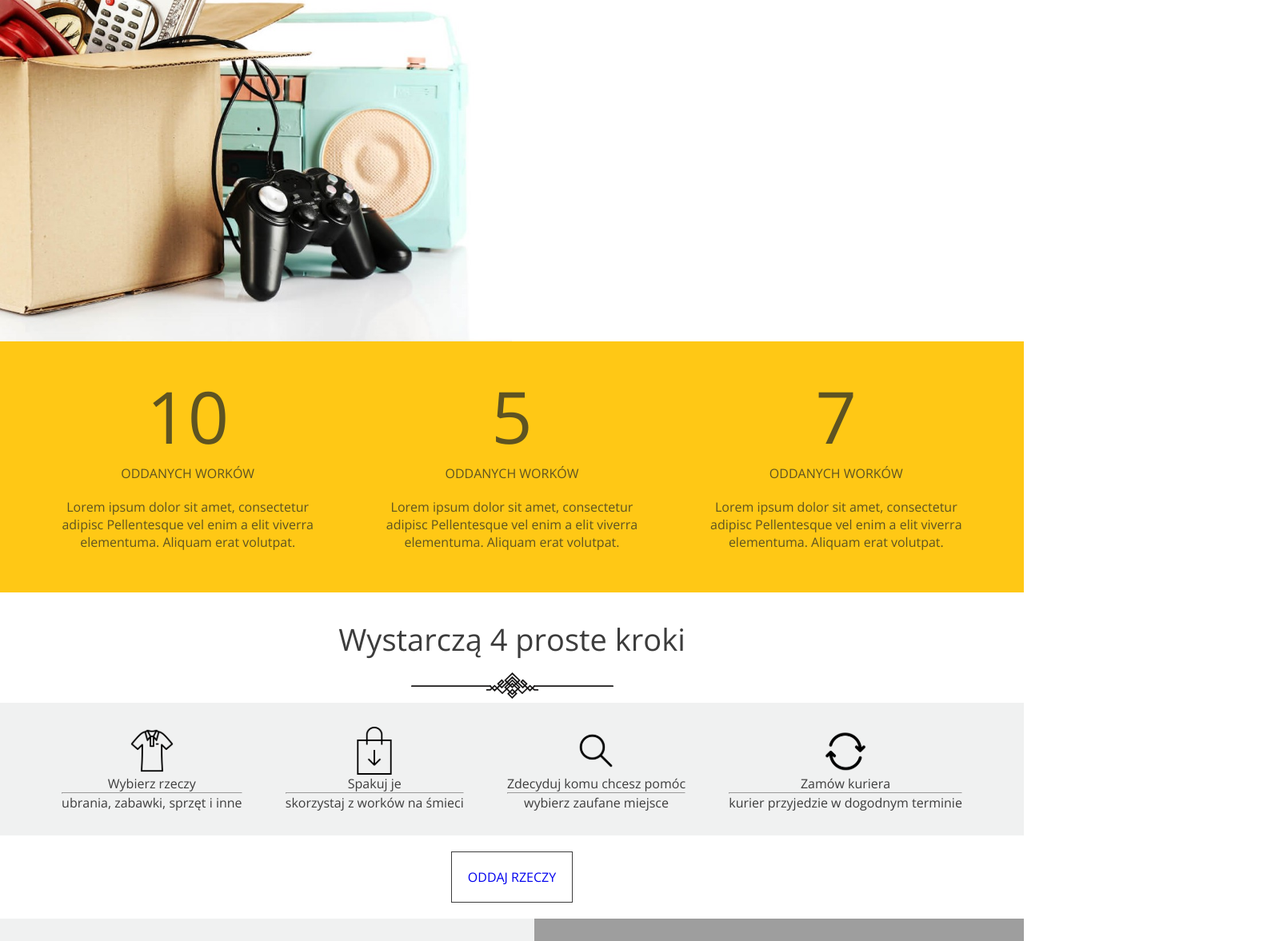
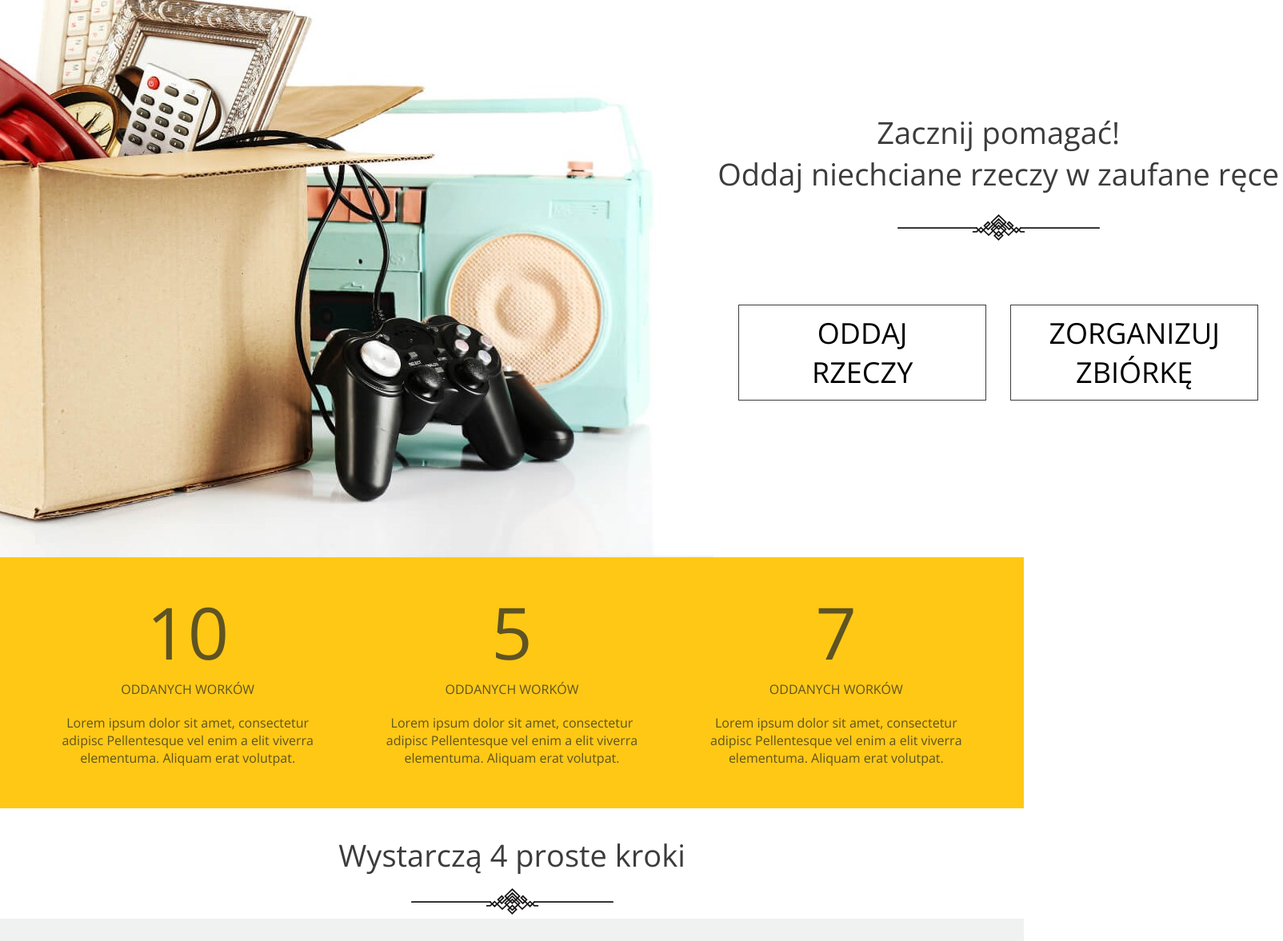
Before and after one commit to etuzimek/Start-helping, a React (Create React App) app: page / in a window 1280 px wide. Shown: the part 260-1437 px from the top of the page at 80% size, 1604 px wide, since content can reach past the window. Built offline with nearby package versions, Linux system fonts and the light colour scheme; grey boxes are pictures that could not be loaded.

Commit message:
header corrected

```diff
--- a/src/components/header/Header.js
+++ b/src/components/header/Header.js
@@ -8,23 +8,21 @@ function Header() {
     <header className="header">
       <div className="header__container">
         <img src={homeHeroImageImg} alt="box" />
-        <div>
+        <div className="header__nav">
           <Nav />
-          {/* <div className="header__right">
-            <p className="header__note">
-              Zacznij pomagać! <br />
-              Oddaj niechciane rzeczy w zaufane ręce
-            </p>
+          <div className="header__right">
+            <p>Zacznij pomagać! </p>
+            <p> Oddaj niechciane rzeczy w zaufane ręce</p>
             <img src={decorationImg} alt="decoration" />
-            <div className="button">
-              <a href="/login" className="button__header">
+            <div>
+              <button className="button">
                 ODDAJ RZECZY
-              </a>
-              <a href="/login" className="button__header">
+              </button>
+              <button className="button">
                 ZORGANIZUJ ZBIÓRKĘ
-              </a>
+              </button>
             </div>
-          </div> */}
+          </div>
         </div>
       </div>
     </header>
--- a/src/components/header/_homeHeader.scss
+++ b/src/components/header/_homeHeader.scss
@@ -1,11 +1,33 @@
 .header {
-
   &__container {
     display: flex;
     justify-content: space-between;
 
-    img {
+    :first-child img {
       width: 50%;
     }
   }
+
+  &__right {
+    p {
+      font-size: 2.375rem;
+    }
+
+    img {
+      margin-top: 25px;
+      margin-bottom: 20px;
+    }
+
+    a {
+      font-size: 2.25rem;
+      text-transform: uppercase;
+      border: 1px solid $primary-text-color;
+      width: 310px;
+      height: 120px;
+      word-spacing: 100px;
+      font-family: $font-base;
+      font-weight: lighter;
+      cursor: pointer;
+    }
+  }
 }
--- a/src/components/nav/_nav.scss
+++ b/src/components/nav/_nav.scss
@@ -26,7 +26,7 @@
 
   &__menu {
     display: flex;
-    margin: 17px 152px 0 0;
+    margin: 17px 152px 210px 0;
 
     :last-child {
       margin-right: 0;
--- a/src/scss/main.scss
+++ b/src/scss/main.scss
@@ -1,62 +1,11 @@
-@import './settings/fonts';
-@import './settings/colors';
-@import './settings/global';
+@import "./settings/fonts";
+@import "./settings/colors";
+@import "./settings/global";
+@import "./settings/buttons";
 
-@import '../components/nav/nav';
+@import "../components/nav/nav";
 
-@import '../components/header/homeHeader';
-
-
-
-  // &__photo {
-  //   background: transparent url("../assets/Home-Hero-Image.jpg") 0% 0% no-repeat
-  //     padding-box;
-  //   opacity: 1;
-  //   background-size: cover;
-  //   width: 898px;
-  //   height: 510px;
-  // }
-
-//   &__login {
-//     display: flex;
-//     justify-content: flex-end;
-
-//     :last-child {
-//       margin-right: 0;
-//     }
-//   }
-
-//   &__menu {
-//     display: flex;
-//     justify-content: flex-end;
-//     list-style: none;
-
-//     :last-child {
-//       margin-right: 0;
-//     }
-
-//     a {
-//       text-decoration: none;
-//       margin: 20px;
-//     }
-//   }
-
-//   &__right {
-//     display: flex;
-//     justify-content: flex-start;
-//     align-items: center;
-//     flex-direction: column;
-//   }
-
-//   &__note {
-//     text-align: center;
-//     font: normal normal normal 32px $font-base;
-//     letter-spacing: -0.76px;
-//     color: $font-color-grey;
-//     opacity: 1;
-//     padding: 60px 60px 10px 60px;
-//   }
-// }
+@import "../components/header/homeHeader";
 
 .login {
   display: flex;
@@ -90,34 +39,6 @@
       border-bottom: 1px solid #707070;
       width: 250px;
     }
-  }
-
-  &__buttons {
-    display: flex;
-    justify-content: space-between;
-
-    button {
-      padding: 10px;
-      margin: 20px;
-      background-color: transparent;
-      border: none;
-    }
-  }
-
-  &__buttons button:hover {
-    border: 1px solid $primary-text-color;
-  }
-}
-
-.button {
-  display: flex;
-  justify-content: center;
-
-  &__header {
-    text-decoration: none;
-    border: 0.75px solid $primary-text-color;
-    padding: 20px;
-    margin: 20px;
   }
 }
 
--- /dev/null
+++ b/src/scss/settings/_buttons.scss
@@ -0,0 +1,14 @@
+.button {
+  font-size: 2.25rem;
+  text-transform: uppercase;
+  background-color: transparent;
+  border: 1px solid $primary-text-color;
+  width: 310px;
+  height: 120px;
+  margin: 0 15px;
+  word-spacing: 100px;
+  font-family: $font-base;
+  font-weight: lighter;
+  margin-top: 55px;
+  cursor: pointer;
+}
```
